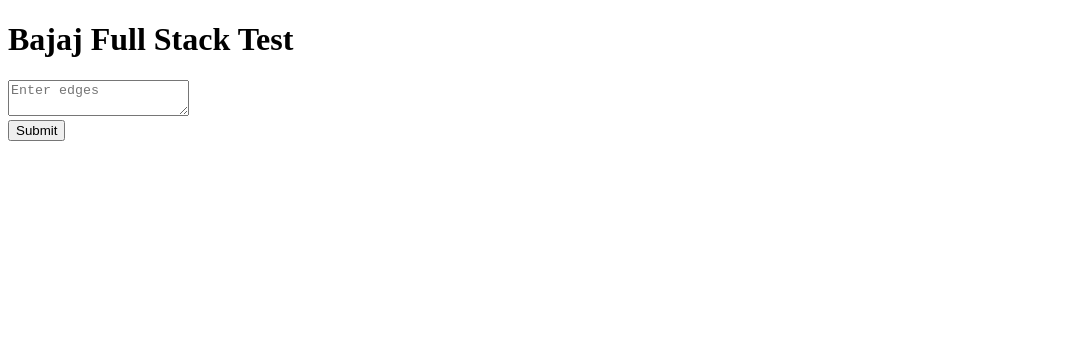
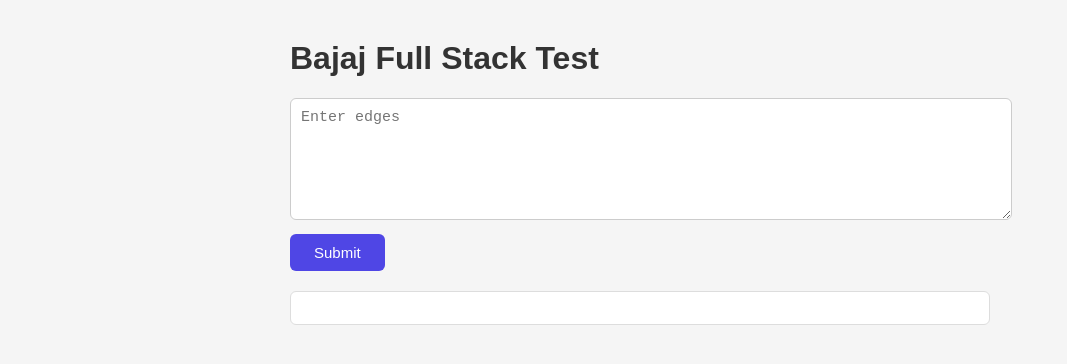
Before and after one commit to Ishaan488/Bajaj-Finserv-Full-Stack, a plain HTML site: page frontend/index.html in a window 1280 px wide. Shown: the whole page, without its empty margins (0-1067 px from the left). Drawn offline with Linux system fonts and the light colour scheme.

Commit message:
feat: styling added

```diff
--- a/frontend/index.html
+++ b/frontend/index.html
@@ -15,5 +15,6 @@
   <div id="result"></div>
 
   <script src="script.js"></script>
+  <link rel="stylesheet" href="style.css">
 </body>
 </html>
--- /dev/null
+++ b/frontend/style.css
@@ -0,0 +1,47 @@
+body {
+  font-family: Arial, sans-serif;
+  max-width: 700px;
+  margin: 40px auto;
+  padding: 0 20px;
+  background: #f5f5f5;
+}
+
+h1 {
+  color: #333;
+}
+
+textarea {
+  width: 100%;
+  height: 100px;
+  padding: 10px;
+  font-size: 15px;
+  border: 1px solid #ccc;
+  border-radius: 6px;
+  resize: vertical;
+}
+
+button {
+  margin-top: 10px;
+  padding: 10px 24px;
+  background: #4f46e5;
+  color: white;
+  border: none;
+  border-radius: 6px;
+  font-size: 15px;
+  cursor: pointer;
+}
+
+button:hover {
+  background: #4338ca;
+}
+
+#result {
+  margin-top: 20px;
+  background: white;
+  padding: 16px;
+  border-radius: 6px;
+  border: 1px solid #ddd;
+  white-space: pre-wrap;
+  font-family: monospace;
+  font-size: 14px;
+}
```
